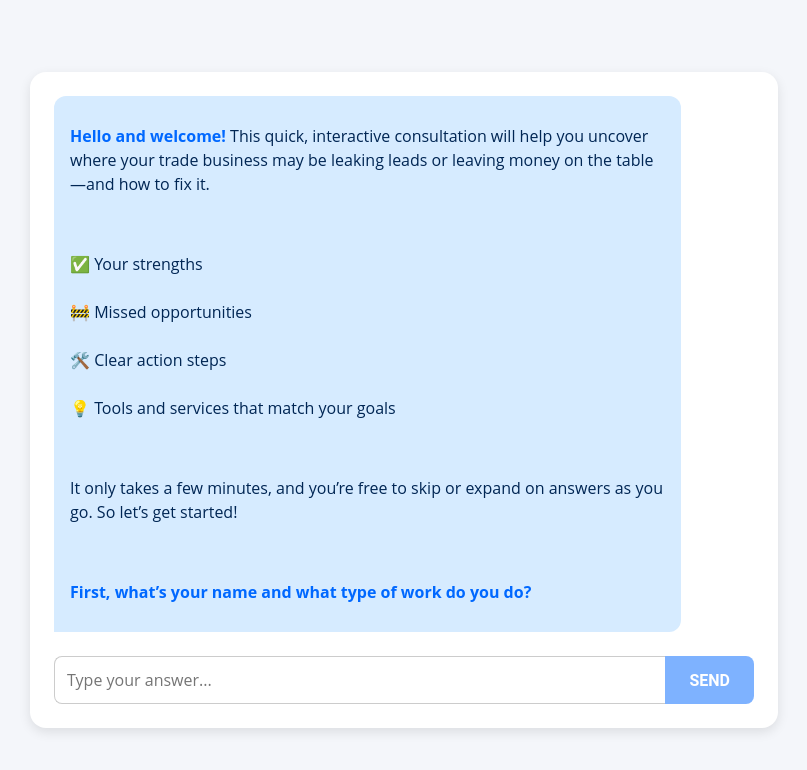
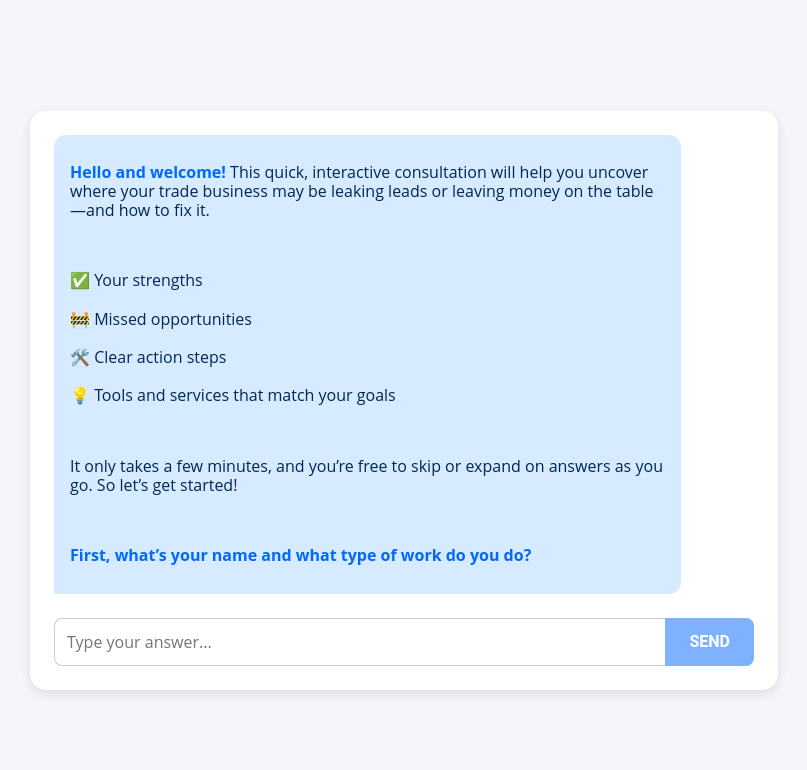
Before and after one commit to clickprimer/contractor-growth-map, a Next.js app: page / in a window 1280 px wide. Shown: the top 770 px of the page, without its empty margins (236-1043 px from the left). Built offline with nearby package versions, Linux system fonts and the light colour scheme.

Commit message:
Update globals.css

```diff
--- a/styles/globals.css
+++ b/styles/globals.css
@@ -29,7 +29,7 @@ body {
 .chat-message {
   margin-bottom: 8px; /* was 16px */
   font-size: 1rem;
-  line-height: 1.5; /* was 1.6 */
+  line-height: 1.2; /* was 1.6 */
   white-space: pre-line;
 }
 
```
